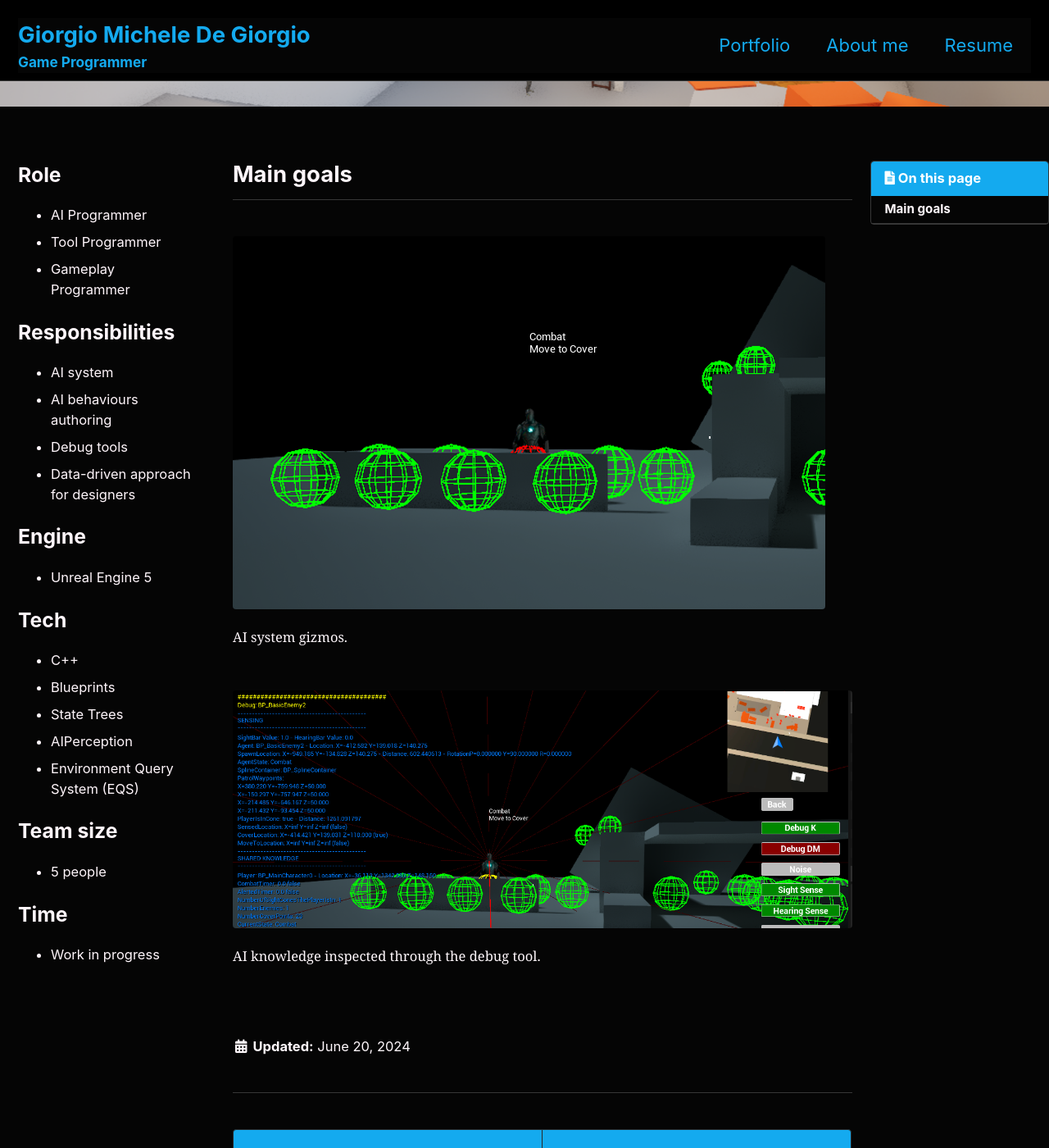
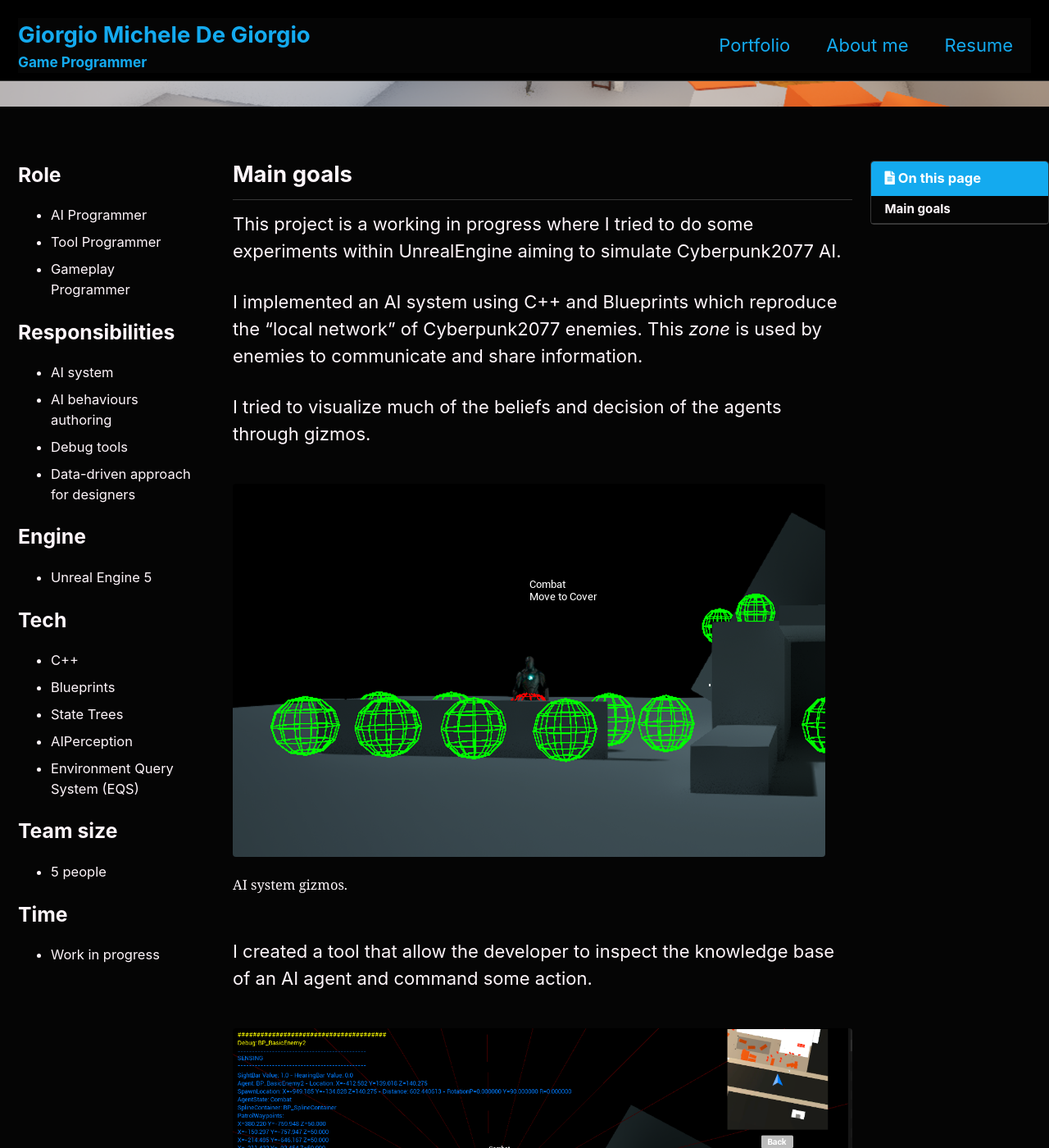
Before and after one commit to IlDirettore95/PersonalSite, a Jekyll site: the page built from _portfolio/Cyberpunk2077AIExperiments.markdown, in a window 1280 px wide and 1400 px high, scrolled down 240 px. Shown: the whole window at 82% size. Built offline with Jekyll 4.4.1, drawn with Linux system fonts in a browser that asks for light colours; cached includes are drawn as plain includes.

Commit message:
Update Cyberpunk2077

```diff
--- a/_portfolio/Cyberpunk2077AIExperiments.markdown
+++ b/_portfolio/Cyberpunk2077AIExperiments.markdown
@@ -52,5 +52,15 @@ sidebar:
 
 <h2 id="main_goals" class="" style="margin-top: 0em">Main goals</h2>
 
+This project is a working in progress where I tried to do some experiments within UnrealEngine aiming to simulate Cyberpunk2077 AI.
+
+I implemented an AI system using C++ and Blueprints which reproduce the "local network" of Cyberpunk2077 enemies.
+This *zone* is used by enemies to communicate and share information.
+
+I tried to visualize much of the beliefs and decision of the agents through gizmos.
+
 {% include gallery id="CyberpunkDebugGizmos" caption="AI system gizmos."%}
+
+I created a tool that allow the developer to inspect the knowledge base of an AI agent and command some action.
+
 {% include gallery id="CyberpunkAIDebug" caption="AI knowledge inspected through the debug tool."%}
```
